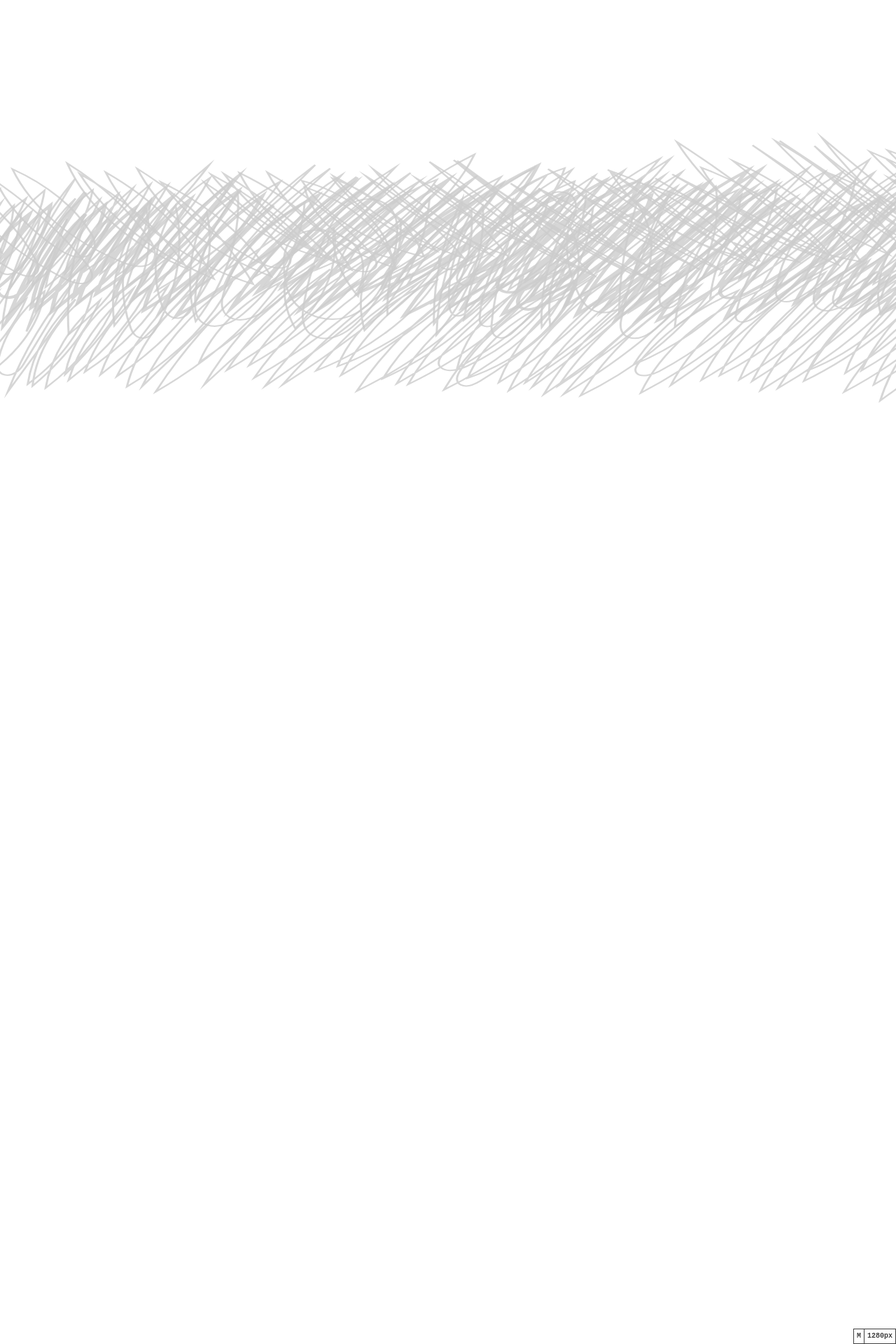
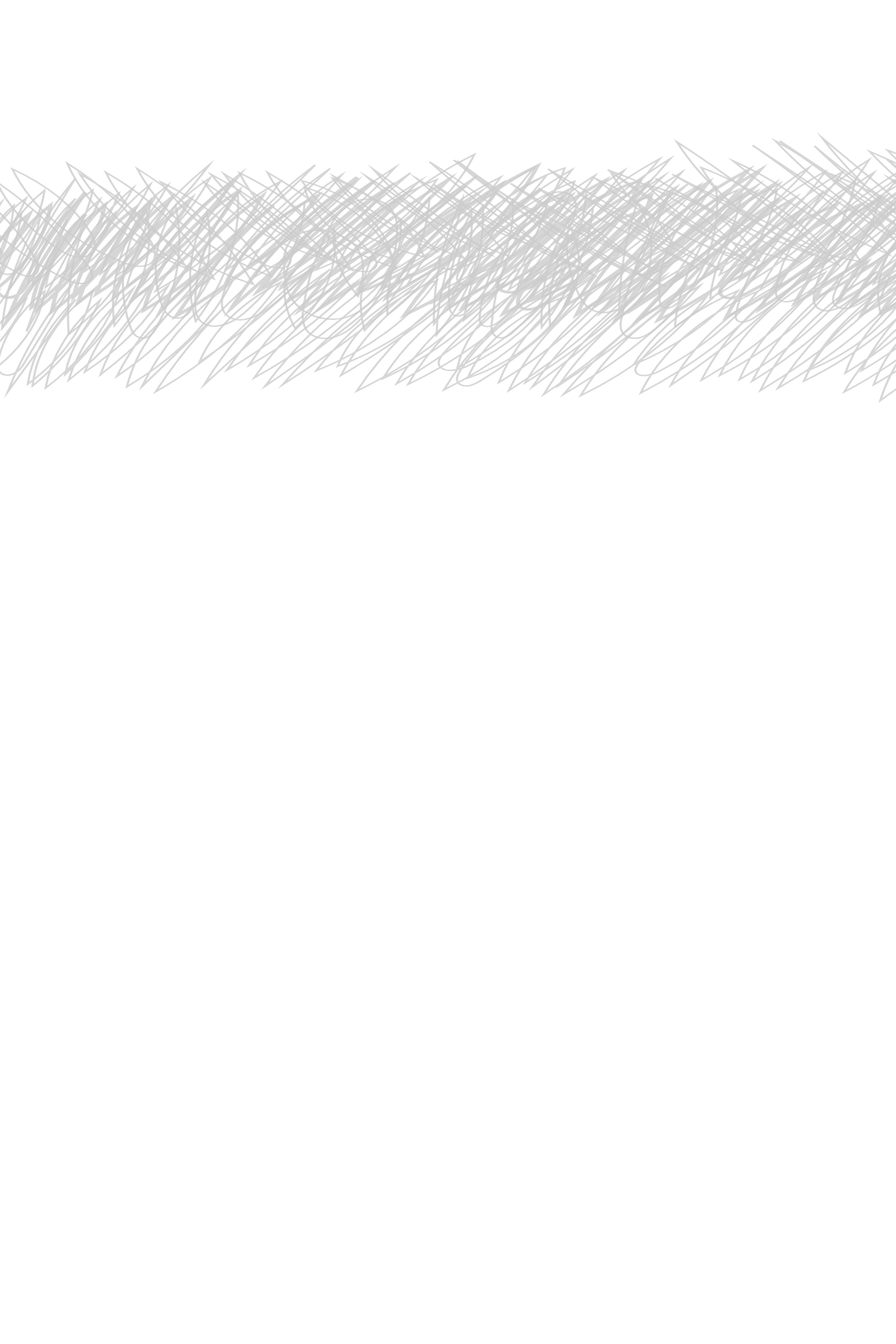
Before and after one commit to RIVER-Data-AI/river-marketing, a Jekyll site: the page built from index.html, in a window 1280 px wide. Shown: the part 3080-5000 px from the top of the page at 70% size. Built offline with Jekyll 4.4.1, drawn with Linux system fonts in a browser that asks for light colours; some web fonts are replaced.

Commit message:
Remove breakpoint debugger.

```diff
--- a/_sass/main.scss
+++ b/_sass/main.scss
@@ -269,9 +269,6 @@ body {
       opacity: 1;
     }
   }
-
-  .__line-drawing {
-  }
 }
 
 .scroll-container {
@@ -422,53 +419,6 @@ body {
 
 .style-guide {
   margin: 200px 50px;
-}
-
-.bp-debugger {
-  position: fixed;
-  right: 0;
-  bottom: 0;
-  border: 1px solid var(--gray-dark);
-  display: flex;
-  flex-flow: row nowrap;
-  font-family: "Courier New", Courier, monospace;
-  font-weight: bold;
-  font-size: 10px;
-  line-height: 12px;
-  padding: 0;
-  margin: 0;
-  color: var(--body-color);
-
-  .__bp {
-    margin: 0;
-    padding: 4px;
-    border-right: 1px solid var(--gray-dark);
-    text-align: center;
-
-    &::before {
-      @include bp-mobile {
-        content: "📱";
-      }
-
-      @include bp-small {
-        content: "S";
-      }
-
-      @include bp-medium {
-        content: "M";
-      }
-
-      @include bp-large {
-        content: "L";
-      }
-    }
-  }
-
-  .__w {
-    margin: 0;
-    padding: 4px;
-    text-align: center;
-  }
 }
 
 .svg-line-drawing {
--- a/index.html
+++ b/index.html
@@ -318,8 +318,3 @@ videos: { smooth: true, rough: true, flowing: true, creek: true }
     </div>
   </section>
 </div>
-
-<div id="bp-debugger" class="bp-debugger">
-  <p class="__bp"></p>
-  <p class="__w">1080px</p>
-</div>
```
Also changed, not shown: _includes/truncated_line_drawing.svg (deleted).
